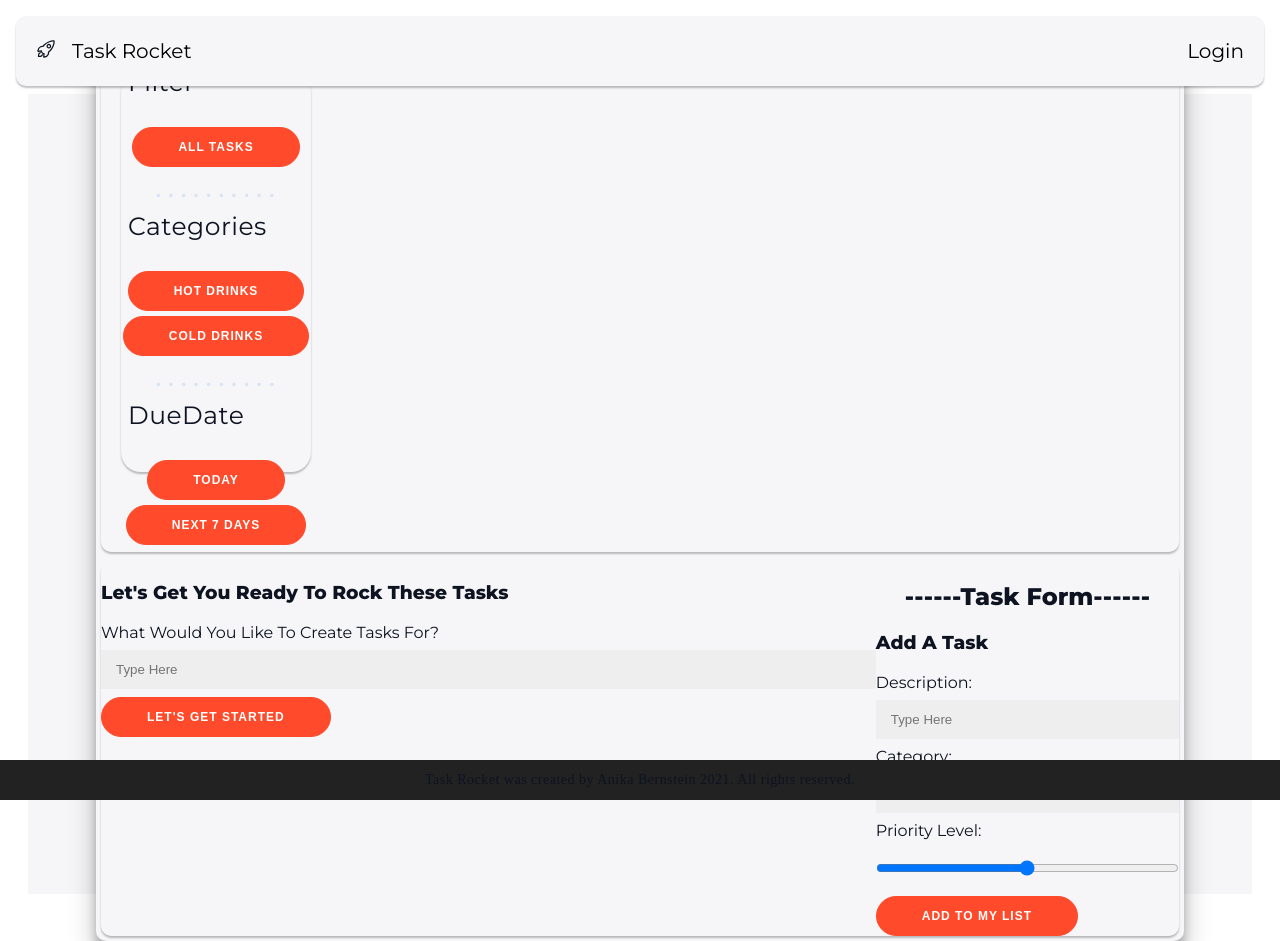
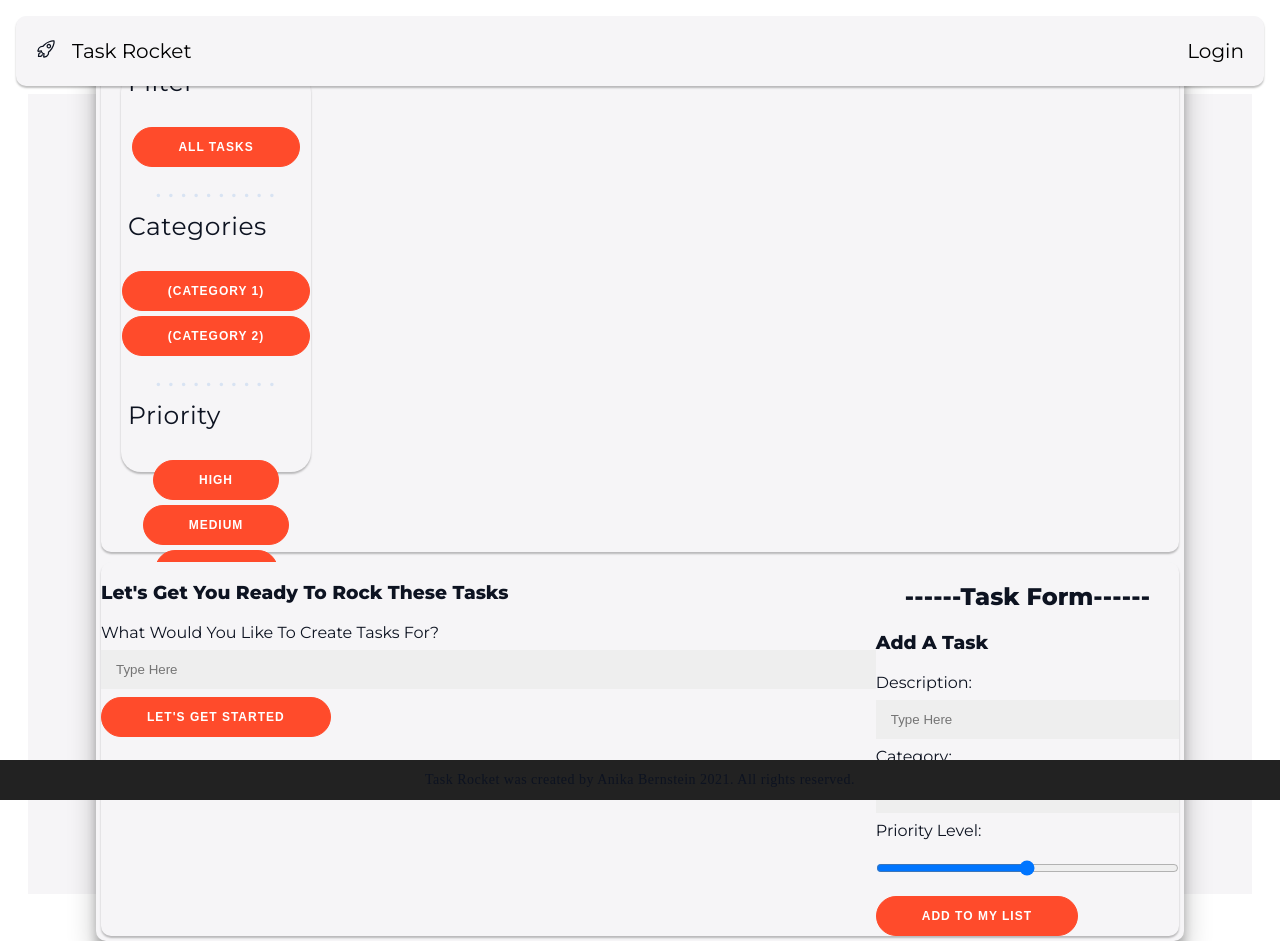
Before and after one commit to anikajb92/task-rocket-app, a React (Create React App) app: page /home in a window 1280 px wide. Built offline with nearby package versions, Linux system fonts and the light colour scheme; the HTML template or start-up script is replaced by a standard one.

Commit message:
updated sidebar selection names

```diff
--- a/src/components/SideBar.js
+++ b/src/components/SideBar.js
@@ -4,38 +4,44 @@ export default function SideBar(props) {
 
   const handleClick = (event) => {
     props.changeSelected(event.target.name)
+    console.log(props.selected);
   }
 
   return (
     <div className="aside">
       <p id="title" >Filter</p>
       {props.selected === "all" ?
-        <button onClick={handleClick} name="all" style={{ backgroundColor: "#FF4B2B", color: "#fffff" }}>All Tasks</button> :
-        <button onClick={handleClick} name="all">All Tasks</button>
+        <button onClick={handleClick} name="all tasks" style={{ backgroundColor: "#FF4B2B", color: "#fffff" }}>All Tasks</button> :
+        <button onClick={handleClick} name="all tasks">All Tasks</button>
       }
       <h3>. . . . . . . . . .</h3>
       <p>Categories</p>
       {
-        props.selected === "Hot Drink" ?
-          <button onClick={handleClick} name="Hot Drink" style={{ backgroundColor: "#FF4B2B", color: "#fffff" }}>(Category 1)</button> :
-          <button onClick={handleClick} name="Hot Drink">Hot Drinks</button>
+        props.selected === "Category 1" ?
+          <button onClick={handleClick} style={{ backgroundColor: "#FF4B2B", color: "#fffff" }}>(Category 1)</button> :
+          <button onClick={handleClick}>(Category 1)</button>
       }
       {
-        props.selected === "Cold Drink" ?
-          <button onClick={handleClick} name="Cold Drink" style={{ backgroundColor: "#FF4B2B", color: "#fffff" }}>(Category 2)</button> :
-          <button onClick={handleClick} name="Cold Drink">Cold Drinks</button>
+        props.selected === "Category 2" ?
+          <button onClick={handleClick} style={{ backgroundColor: "#FF4B2B", color: "#fffff" }}>(Category 2)</button> :
+          <button onClick={handleClick}>(Category 2)</button>
       }
       <h3>. . . . . . . . . .</h3>
-      <p>DueDate</p>
+      <p>Priority</p>
       {
-        props.selected === "Pastry" ?
-          <button onClick={handleClick} name="Pastry" style={{ backgroundColor: "#FF4B2B", color: "#fffff" }}>Today</button> :
-          <button onClick={handleClick} name="Pastry">Today</button>
+        props.selected === "High" ?
+          <button onClick={handleClick} name="High" style={{ backgroundColor: "#FF4B2B", color: "#fffff" }}>High</button> :
+          <button onClick={handleClick} name="High">High</button>
       }
       {
-        props.selected === "Pastry" ?
-          <button onClick={handleClick} name="Pastry" style={{ backgroundColor: "#FF4B2B", color: "#fffff" }}>Next 7 Days</button> :
-          <button onClick={handleClick} name="Pastry">Next 7 Days</button>
+        props.selected === "Medium" ?
+          <button onClick={handleClick} name="Medium" style={{ backgroundColor: "#FF4B2B", color: "#fffff" }}>Medium</button> :
+          <button onClick={handleClick} name="Medium">Medium</button>
+      }
+      {
+        props.selected === "Low" ?
+          <button onClick={handleClick} name="Low" style={{ backgroundColor: "#FF4B2B", color: "#fffff" }}>Low</button> :
+          <button onClick={handleClick} name="Low">Low</button>
       }
     </div>
   )
```
